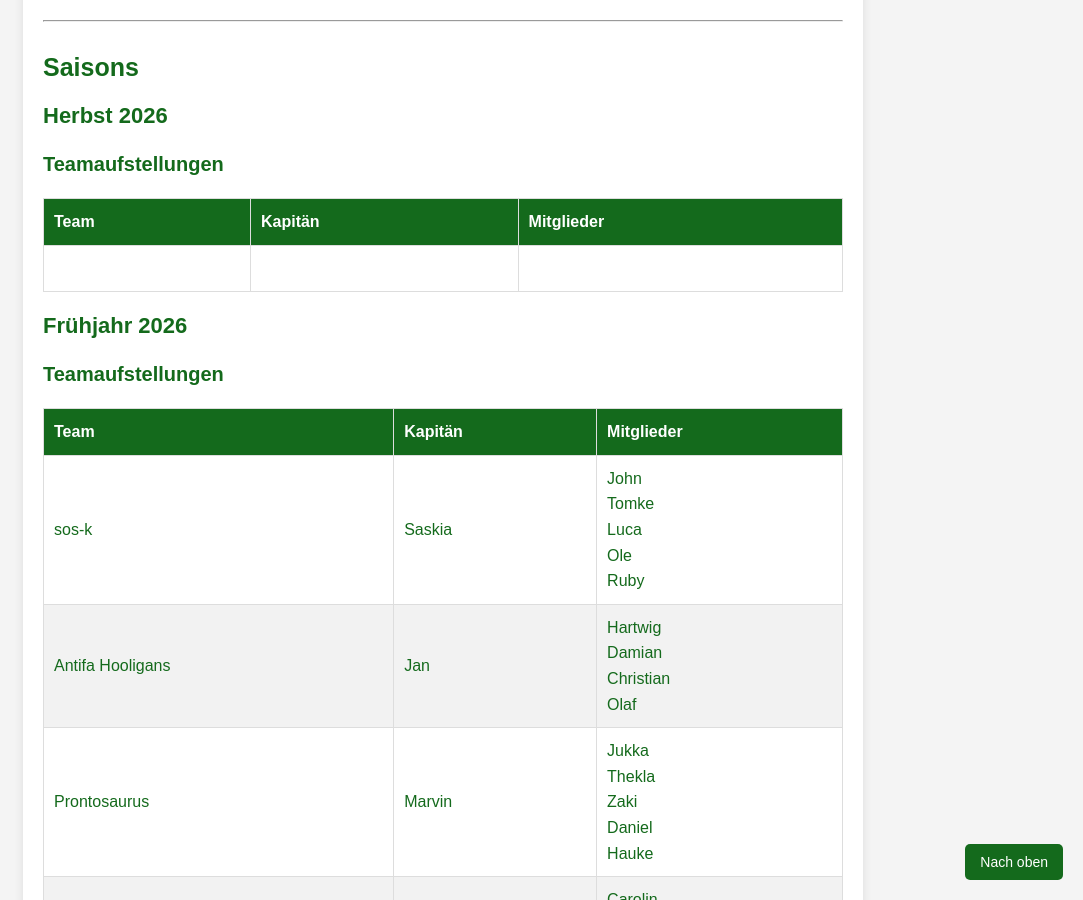
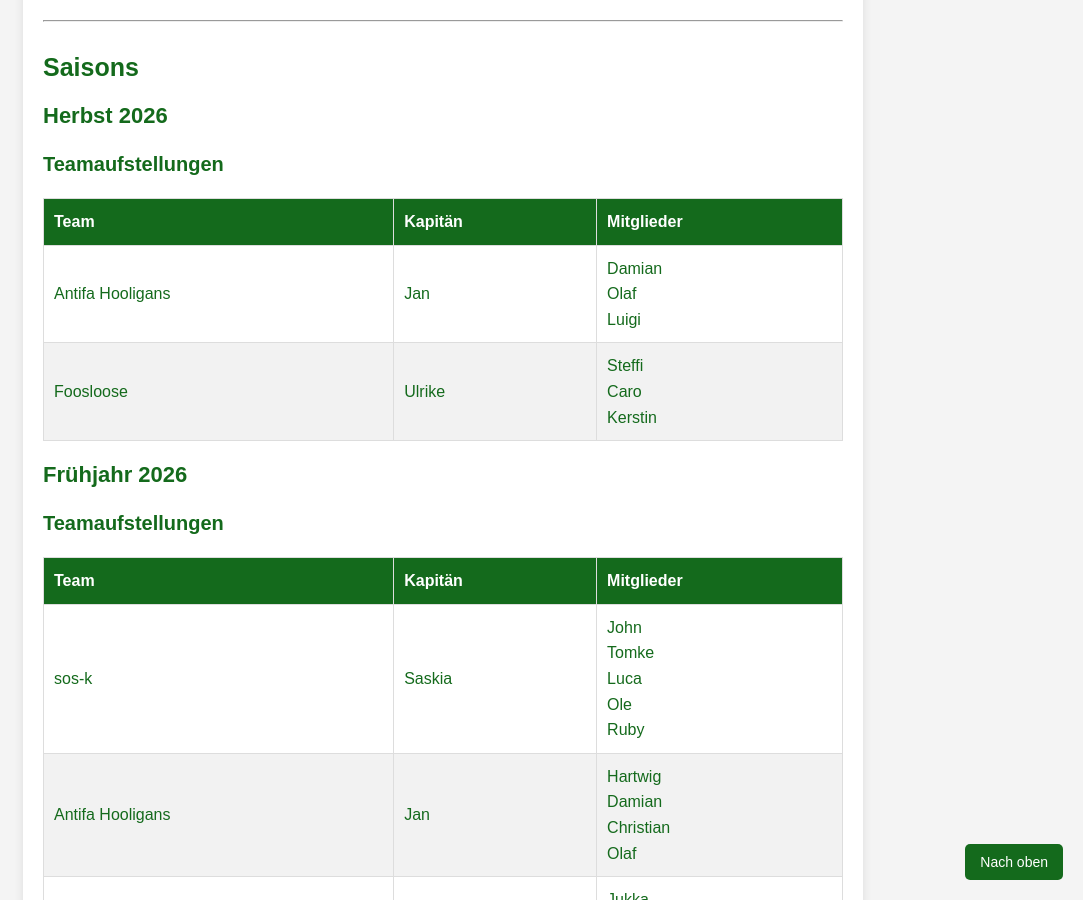
Before and after one commit to MKK-Flensburg/mkk-docs, a Jekyll site: the page built from index.md, in a window 1280 px wide and 900 px high, scrolled down 787 px. Shown: the whole window, without its empty margins (197-1280 px from the left). Built offline with Jekyll 4.4.1, drawn with Linux system fonts in a browser that asks for light colours; our own code applies the rules of GitHub Pages for plain Markdown files.

Commit message:
add autumn season 26

```diff
--- a/index.md
+++ b/index.md
@@ -32,9 +32,10 @@
 
 #### Teamaufstellungen
 
-| Team | Kapitän | Mitglieder |
-|------|---------|------------|
-|      |         |            |
+| Team             | Kapitän | Mitglieder                |
+|------------------|---------|---------------------------|
+| Antifa Hooligans | Jan     | Damian<br>Olaf<br>Luigi   |
+| Foosloose        | Ulrike  | Steffi<br>Caro<br>Kerstin |
 
 ### Frühjahr 2026
 
```
